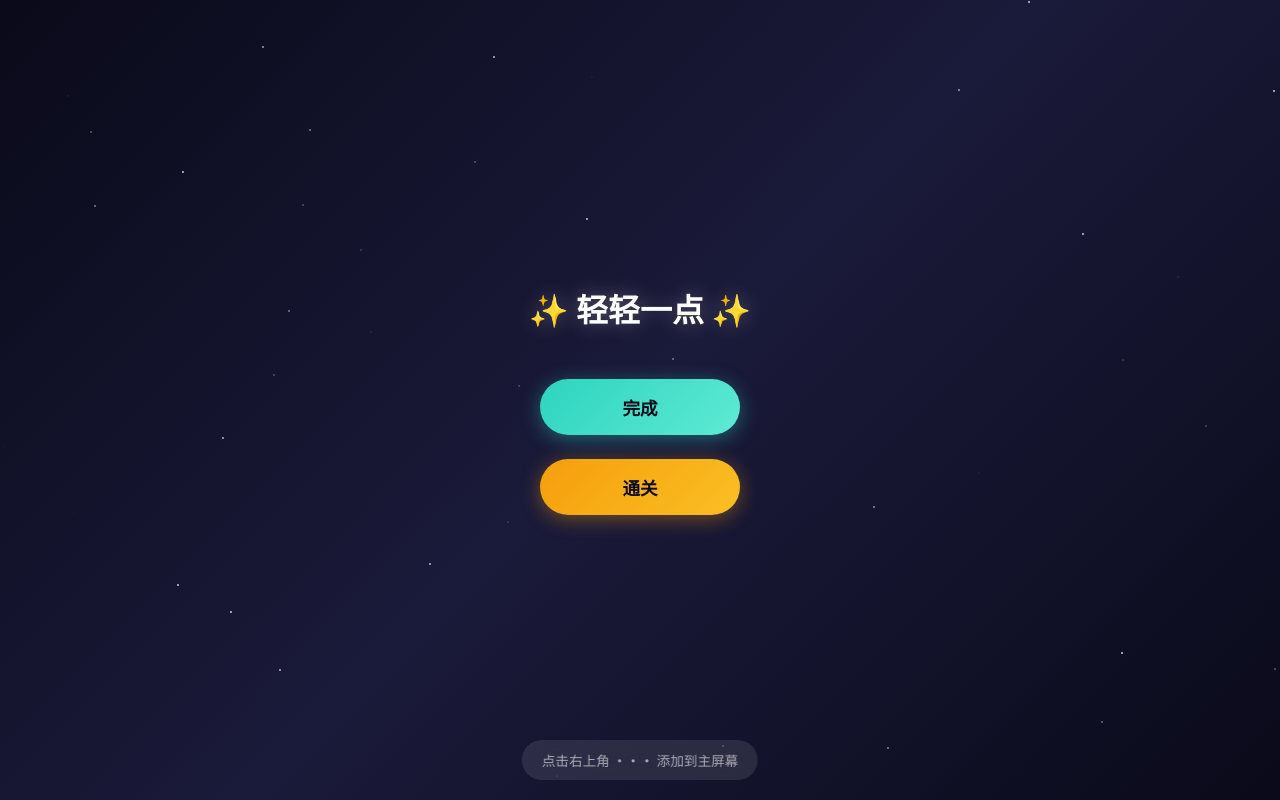
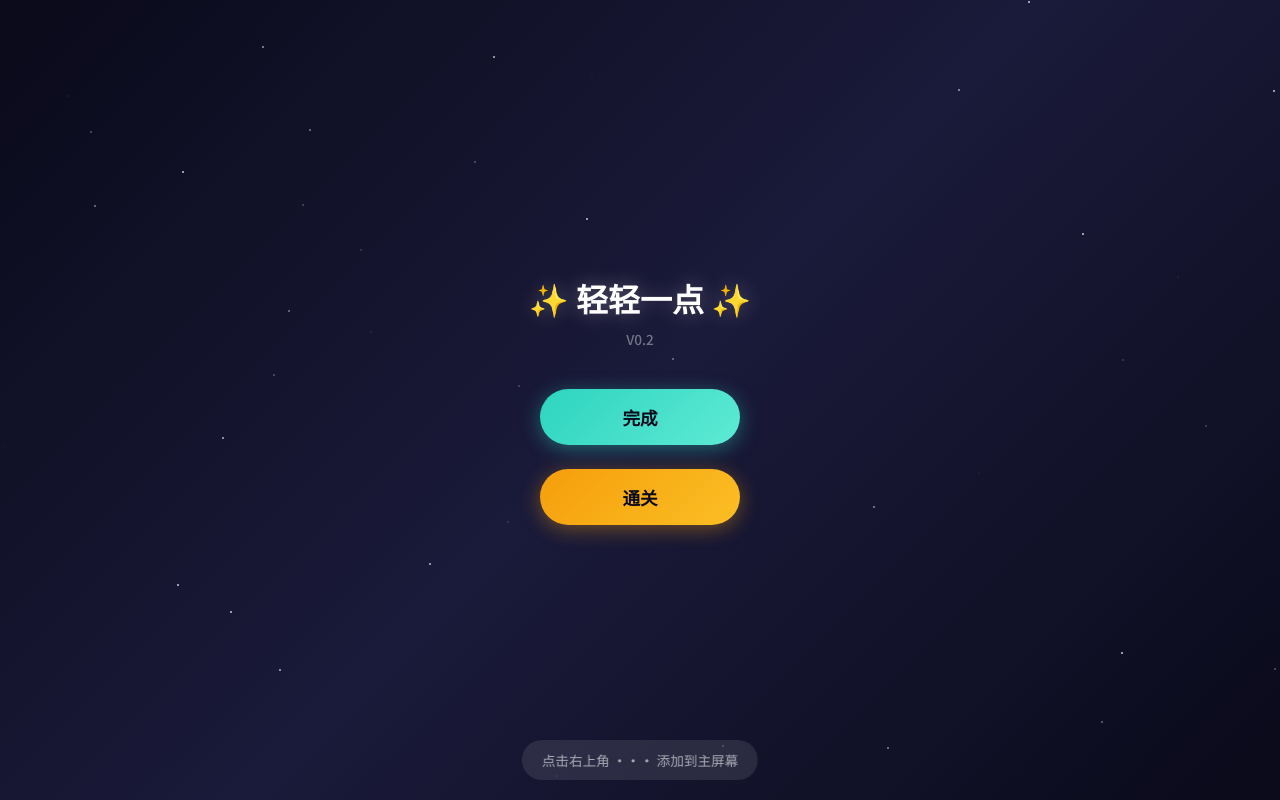
Before and after one commit to katelynmichelin976-wq/ui, a plain HTML site: page index.html in a window 1280 px wide. Drawn offline with Linux system fonts and the light colour scheme.

Commit message:
feat: 添加版本号显示 V0.2
- 标题下方显示版本号
- 样式为淡白色小字

Co-Authored-By: Claude Opus 4.6 <noreply@anthropic.com>

```diff
--- a/index.html
+++ b/index.html
@@ -80,8 +80,17 @@
       font-weight: 700;
       color: var(--text-white);
       text-align: center;
-      margin-bottom: 3rem;
+      margin-bottom: 0.5rem;
       text-shadow: 0 0 20px rgba(255, 255, 255, 0.3);
+      position: relative;
+      z-index: 1;
+    }
+
+    .version {
+      font-size: 0.85rem;
+      color: rgba(255, 255, 255, 0.4);
+      text-align: center;
+      margin-bottom: 2.5rem;
       position: relative;
       z-index: 1;
     }
@@ -207,6 +216,7 @@
 
   <!-- 标题 -->
   <h1 class="title">✨ 轻轻一点 ✨</h1>
+  <p class="version">V0.2</p>
 
   <!-- 按钮容器 -->
   <div class="button-container">
```
